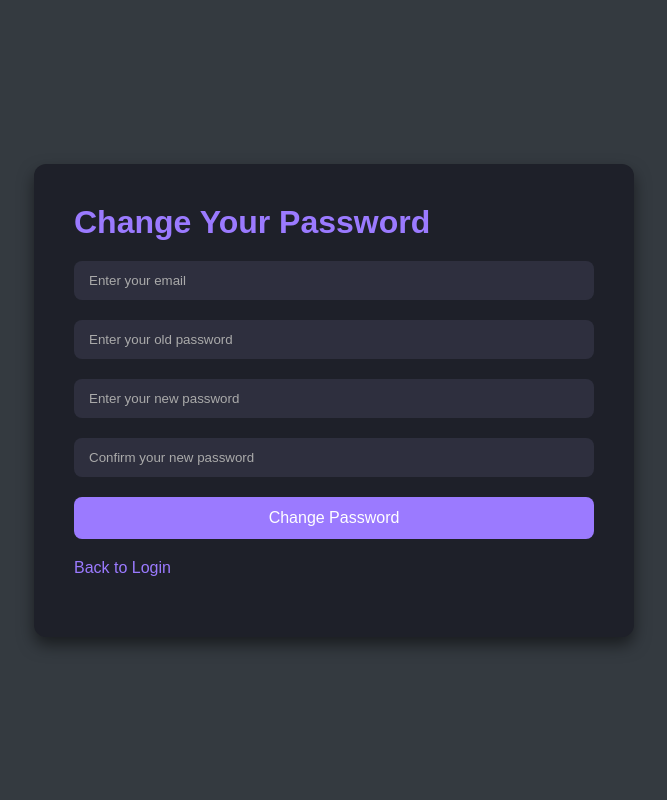
After one commit to 3mora-A/pet-adoption-system, a PHP site: page /project/php/change-password.php in a window 1280 px wide. The commit adds this page. Shown: the whole page, without its empty margins (306-973 px from the left). Run offline with PHP 8.4, Linux system fonts and the light colour scheme.

Commit message:
done-all-good

```diff
--- /dev/null
+++ b/php/change-password.php
@@ -0,0 +1,252 @@
+<?php
+
+include('db.php');
+
+
+session_start();
+
+
+if ($_SERVER["REQUEST_METHOD"] == "POST") {
+
+    $email = filter_var($_POST['email'], FILTER_SANITIZE_EMAIL);
+    $old_password = $_POST['old_password'];
+    $new_password = $_POST['new_password'];
+    $confirm_password = $_POST['confirm_password'];
+
+
+    if (empty($email) || empty($old_password) || empty($new_password) || empty($confirm_password)) {
+        echo "<script>alert('Please fill all the fields.');</script>";
+    } elseif ($new_password !== $confirm_password) {
+        echo "<script>alert('New password and confirm password do not match.');</script>";
+    } elseif (strlen($new_password) < 6) {
+        echo "<script>alert('New password must be at least 6 characters long.');</script>";
+    } else {
+        try {
+
+            $query = "SELECT * FROM user WHERE email = :email";
+            $stmt = $pdo->prepare($query);
+            $stmt->execute(['email' => $email]);
+            $user = $stmt->fetch();
+
+            if ($user) {
+
+                if (password_verify($old_password, $user['password'])) {
+
+                    $hashed_new_password = password_hash($new_password, PASSWORD_DEFAULT);
+
+
+                    $update_query = "UPDATE user SET password = :new_password WHERE email = :email";
+                    $update_stmt = $pdo->prepare($update_query);
+                    $update_stmt->execute(['new_password' => $hashed_new_password, 'email' => $email]);
+
+
+                    echo "<script>alert('Password reset successfully!');</script>";
+                    echo "<script>window.location.href = 'change-password.php';</script>";
+                } else {
+                    echo "<script>alert('Old password is incorrect.');</script>";
+                }
+            } else {
+                echo "<script>alert('Email not found.');</script>";
+            }
+        } catch (PDOException $e) {
+            echo "<script>alert('Database error: " . $e->getMessage() . "');</script>";
+        }
+    }
+}
+?>
+
+
+
+
+<!DOCTYPE html>
+<html lang="en">
+<head>
+  <meta charset="UTF-8">
+  <meta name="viewport" content="width=device-width, initial-scale=1.0">
+  <title>Password Reset</title>
+  <style>
+    :root {
+      --blue: #007bff;
+      --indigo: #6610f2;
+      --purple: #6f42c1;
+      --pink: #e83e8c;
+      --red: #dc3545;
+      --orange: #fd7e14;
+      --yellow: #ffc107;
+      --green: #28a745;
+      --teal: #20c997;
+      --cyan: #17a2b8;
+      --white: #fff;
+      --gray: #6c757d;
+      --gray-dark: #343a40;
+      --primary: var(--blue);
+      --secondary: var(--gray);
+      --success: var(--green);
+      --info: var(--cyan);
+      --warning: var(--yellow);
+      --danger: var(--red);
+      --light: #f8f9fa;
+      --dark: var(--gray-dark);
+      --font-family-sans-serif: -apple-system, BlinkMacSystemFont, "Segoe UI", Roboto, "Helvetica Neue", Arial, "Noto Sans", sans-serif, "Apple Color Emoji", "Segoe UI Emoji", "Segoe UI Symbol", "Noto Color Emoji";
+      --font-family-monospace: SFMono-Regular, Menlo, Monaco, Consolas, "Liberation Mono", "Courier New", monospace;
+    }
+
+    * {
+      margin: 0;
+      padding: 0;
+      box-sizing: border-box;
+      font-family: 'Poppins', sans-serif;
+    }
+
+    body {
+      background-color: var(--dark);
+      color: #fff;
+      display: flex;
+      justify-content: center;
+      align-items: center;
+      min-height: 100vh;
+      margin: 0;
+      flex-direction: column;
+    }
+
+    .container {
+      display: flex;
+      flex-direction: row;
+      width: 90%;
+      max-width: 600px;
+      background: #1E2029;
+      border-radius: 12px;
+      overflow: hidden;
+      box-shadow: 0 8px 16px rgba(0, 0, 0, 0.5);
+    }
+
+    .right-section {
+      flex: 1;
+      padding: 40px;
+      display: flex;
+      flex-direction: column;
+      justify-content: center;
+    }
+
+    h2 {
+      font-size: 2rem;
+      margin-bottom: 10px;
+      color: #9B7AFF;
+    }
+
+    form {
+      display: flex;
+      flex-direction: column;
+      gap: 20px;
+      transition: all 0.5s ease-in-out;
+    }
+
+    input {
+      background: #2E2F3E;
+      border: none;
+      padding: 12px 15px;
+      border-radius: 8px;
+      color: #fff;
+      transition: all 0.3s ease;
+      outline: none;
+    }
+
+    input:focus {
+      box-shadow: 0 0 8px rgba(155, 122, 255, 0.8);
+      background: #353746;
+    }
+
+    input::placeholder {
+      color: #aaa;
+    }
+
+    button {
+      background-color: #9B7AFF;
+      border: none;
+      padding: 12px;
+      font-size: 1rem;
+      color: #fff;
+      border-radius: 8px;
+      cursor: pointer;
+      transition: all 0.3s ease-in-out;
+    }
+
+    button:hover {
+      background-color: #7f5fe8;
+      box-shadow: 0 4px 12px rgba(155, 122, 255, 0.4);
+      transform: scale(1.05);
+    }
+
+    .error, .success {
+      color: #fff;
+      padding: 10px;
+      margin-bottom: 15px;
+      border-radius: 5px;
+    }
+
+    .error {
+      background-color: #dc3545;
+    }
+
+    .success {
+      background-color: #28a745;
+    }
+
+    p.change-password {
+      margin: 0px 0px 20px 0px;
+    }
+
+    .forgot-password-section h3 {
+      color: #9B7AFF;
+      margin-bottom: 20px;
+      font-size: 2rem;
+    }
+
+    .forgot-password-section p {
+      color: #bbb;
+      font-size: 1rem;
+      margin-bottom: 20px;
+      margin-top: 20px;
+    }
+
+    .forgot-password-section a {
+      color: #9B7AFF;
+      font-weight: 500;
+      text-decoration: none;
+      transition: color 0.3s ease;
+    }
+
+    .forgot-password-section a:hover {
+      color: #7f5fe8;
+    }
+  </style>
+</head>
+<body>
+
+  <div class="container">
+    <div class="right-section">
+      <div class="forgot-password-section">
+        <h3>Change Your Password</h3>
+
+
+        <?php if (isset($error)): ?>
+          <div class="error"><?= $error; ?></div>
+        <?php elseif (isset($success)): ?>s
+          <div class="success"><?= $success; ?></div>
+        <?php endif; ?>
+
+        <form action="change-password.php" method="POST">
+          <input type="email" name="email" class="input" placeholder="Enter your email" required>
+          <input type="password" name="old_password" class="input" placeholder="Enter your old password" required>
+          <input type="password" name="new_password" class="input" placeholder="Enter your new password" required>
+          <input type="password" name="confirm_password" class="input" placeholder="Confirm your new password" required>
+          <button type="submit">Change Password</button>
+        </form>
+
+        <p class="change-password"><a href="http://localhost/project/sign-in.html#">Back to Login</a></p>
+      </div>
+    </div>
+  </div>
+
+</body>
+</html>
--- a/php/db.php
+++ b/php/db.php
@@ -1,14 +1,20 @@
 <?php
+
 $host = 'localhost';
 $dbname = 'project';
 $username = 'root';
 $password = 'Amora@12';
 
+try {
 
-$conn = new mysqli($host, $username, $password, $dbname);
+    $pdo = new PDO("mysql:host=$host;dbname=$dbname", $username, $password);
 
 
-if ($conn->connect_error) {
-    die("Connection failed: " . $conn->connect_error);
+    $pdo->setAttribute(PDO::ATTR_ERRMODE, PDO::ERRMODE_EXCEPTION);
+
+
+} catch (PDOException $e) {
+
+    die("Database connection failed: " . $e->getMessage());
 }
 ?>
```
Also changed, not shown: php/login.php (+16 -8 lines), php/reset-password.php (+17 -10 lines), php/signup.php (+22 -18 lines), php/test.php (+9 -5 lines), sign-in.html (+7 -3 lines), styles/sign-in.css (+8 -1 lines).
